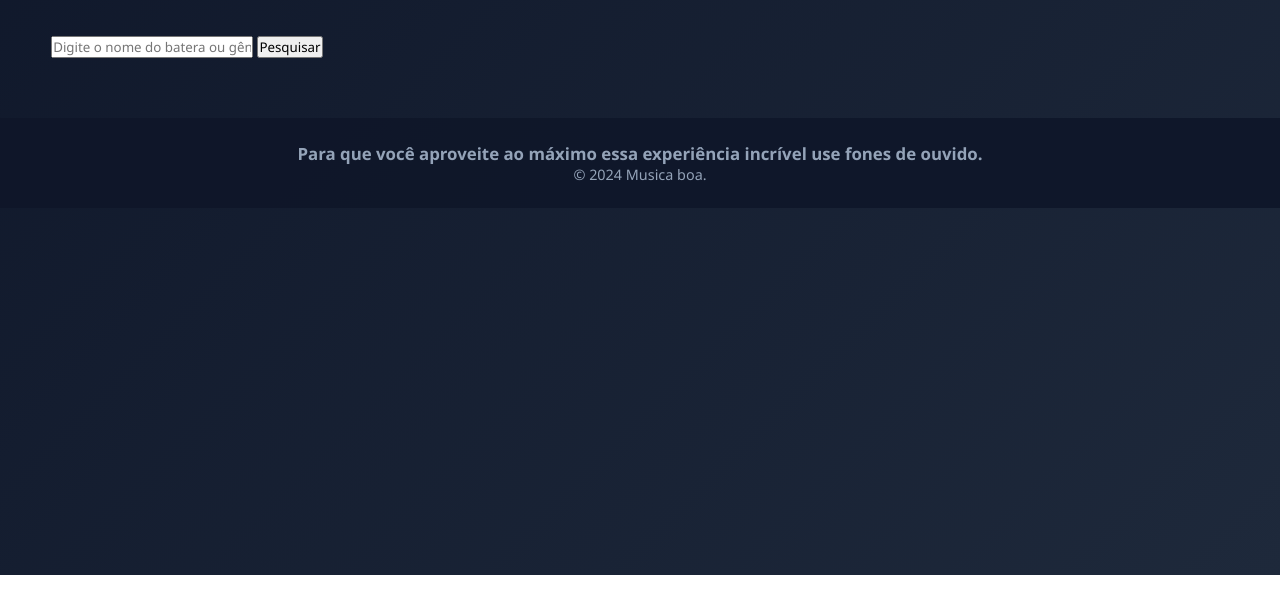
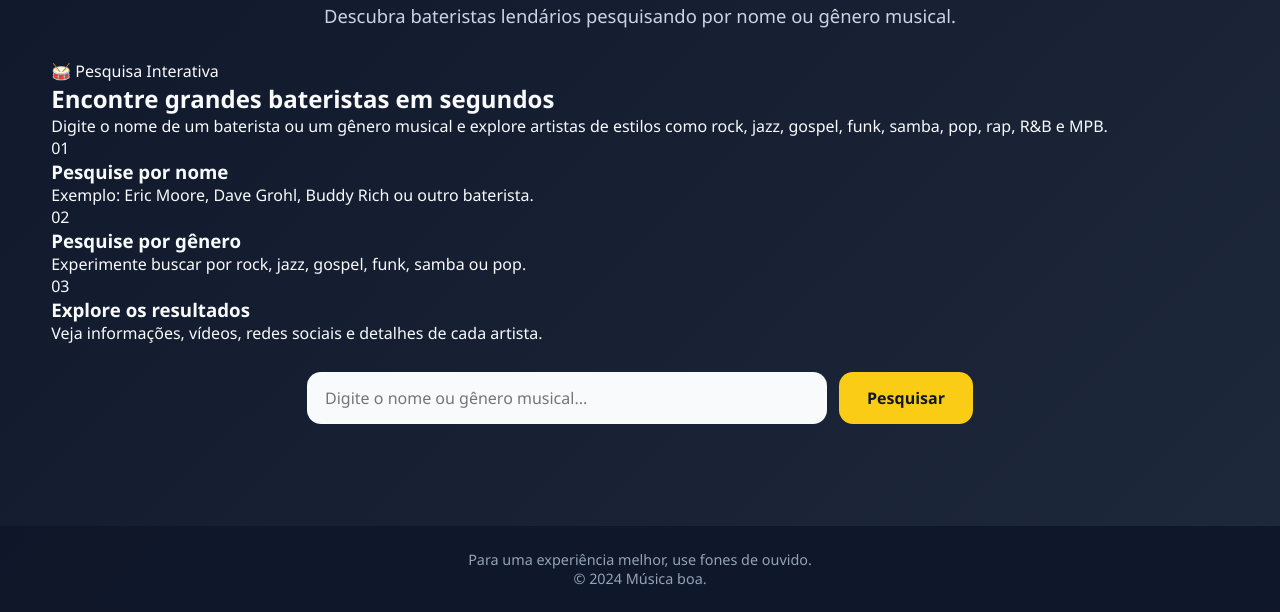
Before and after one commit to RenatoFariaDv/The-Best-Drummers, a website: page index.html in a window 1280 px wide. Shown: the part 225-837 px from the top of the page. Before the commit the page ends 800 px from the top, so only its background shows below. Drawn offline with Linux system fonts and the light colour scheme.

Commit message:
Atualizar o index.html
Update homepage structure

```diff
--- a/index.html
+++ b/index.html
@@ -1,44 +1,77 @@
 <!DOCTYPE html>
-<html lang="pt-br">
+<html lang="pt-BR">
 <head>
-    <meta charset="UTF-8"> <!-- Define o conjunto de caracteres como UTF-8, permitindo acentuação e caracteres especiais -->
-    <meta name="viewport" content="width=device-width, initial-scale=1.0"> <!-- Configura a viewport para melhorar o layout em dispositivos móveis -->
-    <link rel="stylesheet" href="style.css"> <!-- Vincula o arquivo CSS externo que contém o estilo da página -->
-    <title>The Best Drummers</title> <!-- Define o título da página que aparece na aba do navegador -->
+  <meta charset="UTF-8" />
+  <meta name="viewport" content="width=device-width, initial-scale=1.0" />
+
+  <title>Melhores Bateras de Todos os Tempos</title>
+
+  <link rel="stylesheet" href="style.css" />
 </head>
+
 <body>
   <header>
-        <!-- Cabeçalho da página com um título centralizado -->
-        <h1>Melhores bateras de todos os tempos</h1> <!-- Título principal da página, exibido no cabeçalho -->
+    <h1>Melhores bateras de todos os tempos</h1>
+    <p>Descubra bateristas lendários pesquisando por nome ou gênero musical.</p>
   </header>
 
   <main>
-        <!-- Formulário de pesquisa, composto de um campo de texto e um botão -->
-        <section>
-            <input type="text" placeholder="Digite o nome do batera ou gênero musical" id="campo-pesquisa">
-            <!-- Campo de entrada para o usuário digitar o nome do baterista ou o gênero musical que deseja pesquisar -->
+    <section class="how-it-works">
+      <div class="section-badge">🥁 Pesquisa Interativa</div>
+
+      <h2>Encontre grandes bateristas em segundos</h2>
+
+      <p>
+        Digite o nome de um baterista ou um gênero musical e explore artistas
+        de estilos como rock, jazz, gospel, funk, samba, pop, rap, R&B e MPB.
+      </p>
+
+      <div class="steps">
+        <div class="step-card">
+          <span>01</span>
+          <h3>Pesquise por nome</h3>
+          <p>Exemplo: Eric Moore, Dave Grohl, Buddy Rich ou outro baterista.</p>
+        </div>
+
+        <div class="step-card">
+          <span>02</span>
+          <h3>Pesquise por gênero</h3>
+          <p>Experimente buscar por rock, jazz, gospel, funk, samba ou pop.</p>
+        </div>
+
+        <div class="step-card">
+          <span>03</span>
+          <h3>Explore os resultados</h3>
+          <p>Veja informações, vídeos, redes sociais e detalhes de cada artista.</p>
+        </div>
+      </div>
+    </section>
+
+    <section class="search-box">
+      <input
+        type="text"
+        id="campo-pesquisa"
+        placeholder="Digite o nome ou gênero musical..."
+      />
 
       <button onclick="pesquisar()">Pesquisar</button>
-            <!-- Botão que aciona a função 'pesquisar' quando clicado -->
     </section>
 
-        <!-- Seção onde os resultados da pesquisa serão exibidos -->
-        <section class="resultados-pesquisa" id="resultados-pesquisa">
-            <!-- Esta seção será preenchida dinamicamente com os resultados da pesquisa -->
-        </section>
+    <section
+      id="resultados-pesquisa"
+      class="resultados-pesquisa"
+    ></section>
   </main>
 
   <footer>
-        <!-- Rodapé da página com uma mensagem e os direitos autorais -->
-        <h3>
-            <p>Para que você aproveite ao máximo essa experiência incrível use fones de ouvido.</p>
-            <!-- Mensagem sugerindo que os usuários utilizem fones de ouvido para uma melhor experiência musical -->
-        </h3>
-        <p>&copy; 2024 Musica boa.</p> <!-- Indica o ano e os direitos autorais do site -->
+    <p>
+      Para uma experiência melhor, use fones de ouvido.
+      <br />
+      © 2024 Música boa.
+    </p>
   </footer>
 
-    <!-- Inclusão de scripts externos -->
-    <script src="dados.js"></script> <!-- Script que contém os dados dos bateristas (provavelmente um array de objetos) -->
-    <script src="app.js"></script> <!-- Script que contém a lógica da aplicação, incluindo a função 'pesquisar' -->
+  <script src="dados.js"></script>
+  <script src="app.js"></script>
 </body>
 </html>
```
Lines whose indentation alone changed are shown as unchanged.
